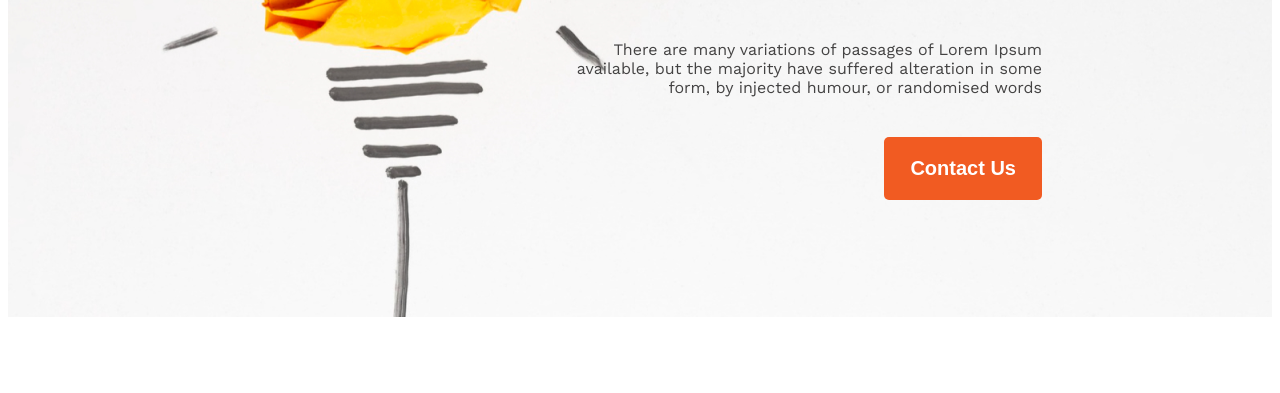
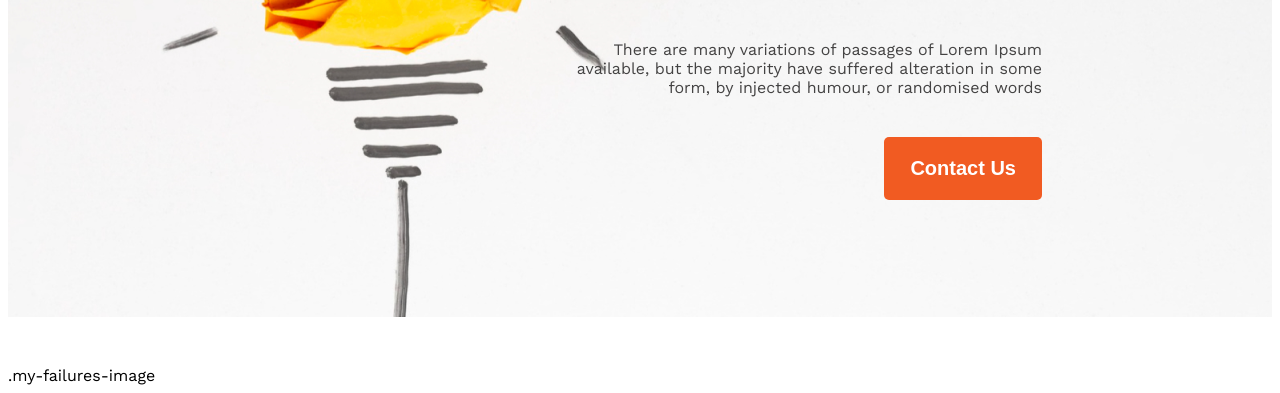
Before and after one commit to JahidHasan-00/new-year-me-practice, a plain HTML site: page index.html in a window 1280 px wide. Shown: the part 499-892 px from the top of the page. Drawn offline with nearby package versions, Linux system fonts and the light colour scheme.

Commit message:
main section is added

```diff
--- a/index.html
+++ b/index.html
@@ -21,7 +21,9 @@
     </header>
 
     <main>
-
+        <section class="my-failures">
+            .my-failures-image
+        </section>
     </main>
 
     <footer>
```
